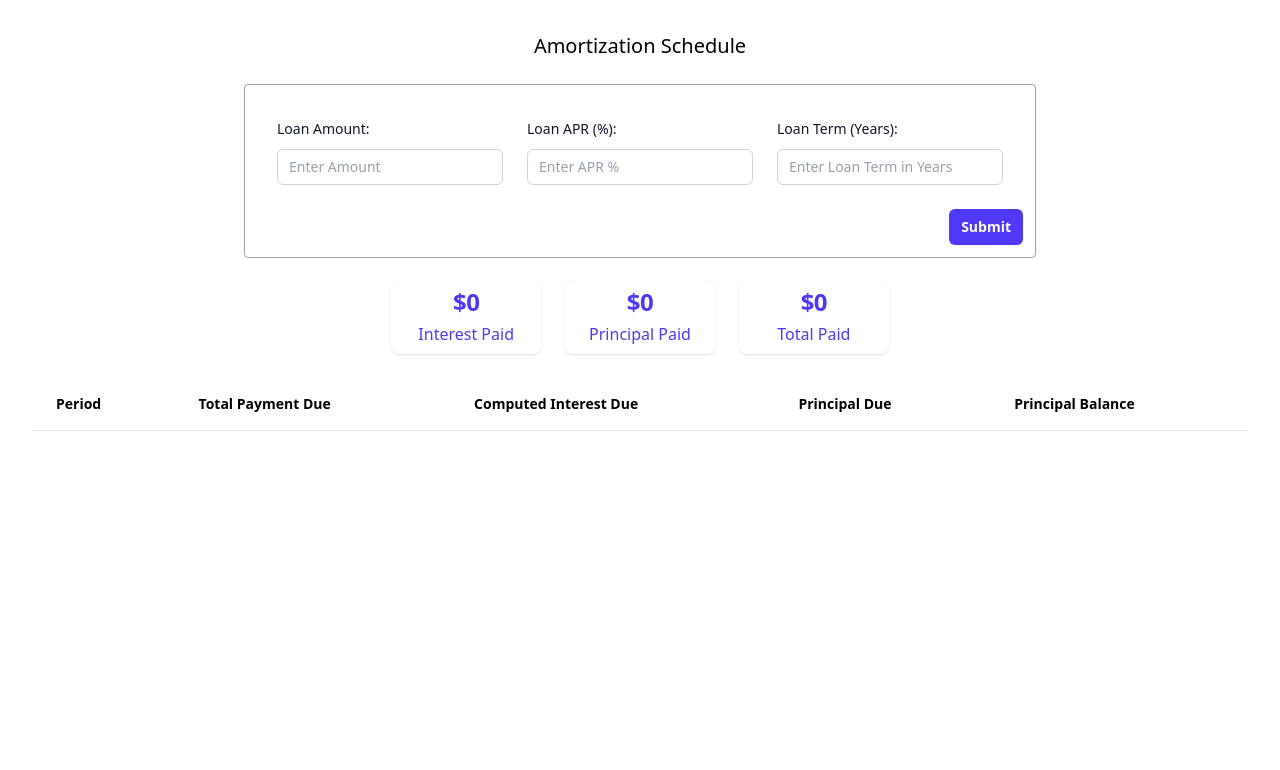
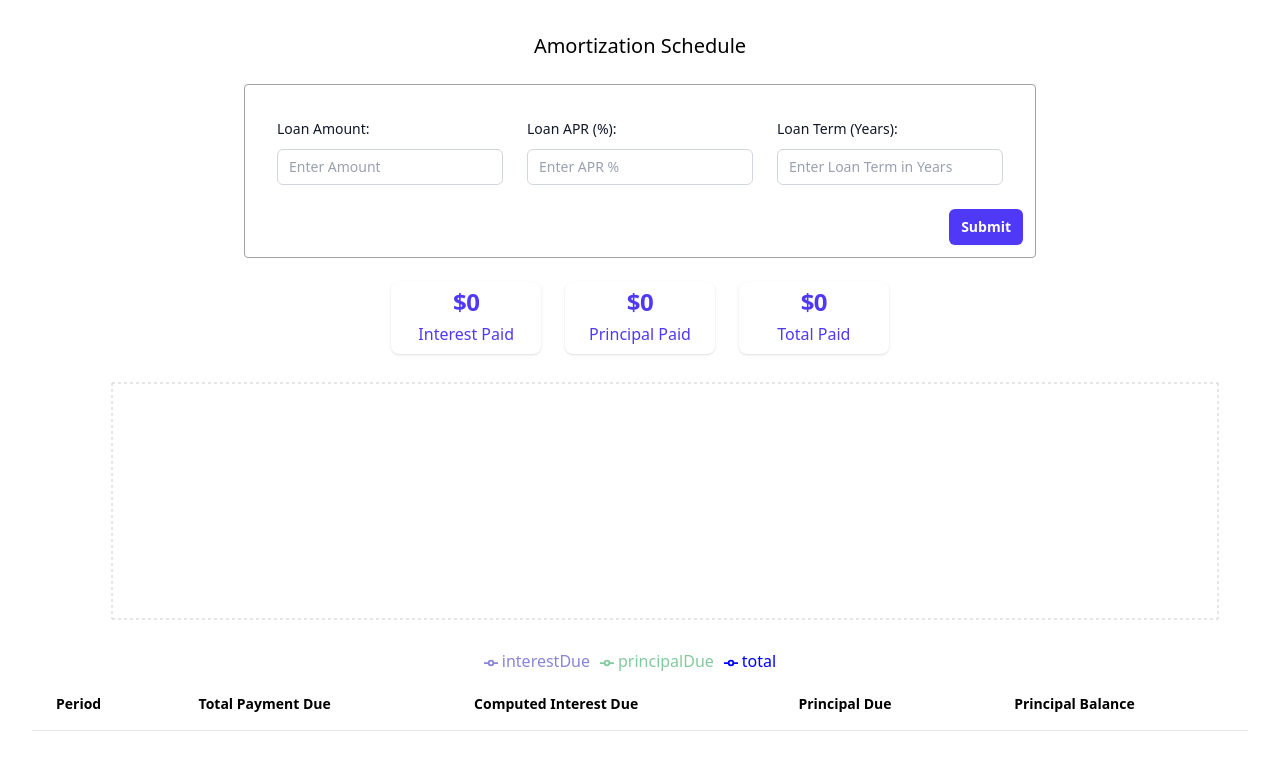
Before and after one commit to jzone1366/finance-toolbox, a React (Vite) app: page / in a window 1280 px wide. Shown: the top 770 px of the page. Built offline with nearby package versions, Linux system fonts and the light colour scheme.

Commit message:
Feature/create graph (#3)
* Feature: Add Graph.
Still need to finalize layout.

* Update to include 0 instead of null.

```diff
--- a/package.json
+++ b/package.json
@@ -15,6 +15,7 @@
     "react": "^19.0.0",
     "react-dom": "^19.0.0",
     "react-number-format": "^5.4.3",
+    "recharts": "^2.15.1",
     "tailwindcss": "^4.0.12"
   },
   "devDependencies": {
--- /dev/null
+++ b/src/components/Amortization/AmortizationGraph.tsx
@@ -0,0 +1,47 @@
+import React from "react"
+import { Period } from "./AmortizationLayout"
+import { LineChart, Line, XAxis, YAxis, CartesianGrid, Tooltip, Legend, ResponsiveContainer } from 'recharts'
+
+interface AmortizationGraphProps {
+	periods: Period[]
+
+}
+const AmortizationGraph: React.FC<AmortizationGraphProps> = React.memo(({ periods }) => {
+	const graphData = periods.map((period) => {
+		return {
+			period: period.period,
+			interestDue: period.interestDue ? period.interestDue.toDP(2).toNumber() : 0,
+			principalDue: period.principalDue ? period.principalDue.toDP(2).toNumber() : 0,
+			total: period.remainingBalance ? period.remainingBalance.toDP(2).toNumber() : 0,
+		}
+	})
+
+	console.log(graphData)
+
+	return (
+		<div className="w-full">
+			<ResponsiveContainer height={300} width="100%">
+				<LineChart
+					data={graphData}
+					margin={{
+						top: 5,
+						right: 30,
+						left: 20,
+						bottom: 5,
+					}}
+				>
+					<CartesianGrid strokeDasharray="3 3" />
+					<XAxis dataKey="period" />
+					<YAxis />
+					<Tooltip />
+					<Legend />
+					<Line type="monotone" dataKey="interestDue" stroke="#8884d8" />
+					<Line type="monotone" dataKey="principalDue" stroke="#82ca9d" />
+					<Line type="monotone" dataKey="total" stroke="blue" />
+				</LineChart>
+			</ResponsiveContainer>
+		</div>
+	)
+})
+
+export default AmortizationGraph
--- a/src/components/Amortization/AmortizationLayout.tsx
+++ b/src/components/Amortization/AmortizationLayout.tsx
@@ -5,6 +5,7 @@ import AmortizationForm from "./AmortizationForm"
 import AmortizationTable from "./AmortizationTable"
 import { calculateInterest, calculateMonthlyRate, calculateTotalPayment } from "./utility_functions"
 import AmortizationStats from "./AmortizationStats"
+import AmortizationGraph from "./AmortizationGraph"
 
 export type Period = {
 	period: number,
@@ -93,6 +94,10 @@ function AmortizationLayout() {
 				periods={periods}
 			/>
 
+			<AmortizationGraph
+				periods={periods}
+			/>
+
 			<AmortizationTable
 				periods={periods}
 			/>
```
Also changed, not shown: 1 other file (tests, documents, lock files or other folders).
